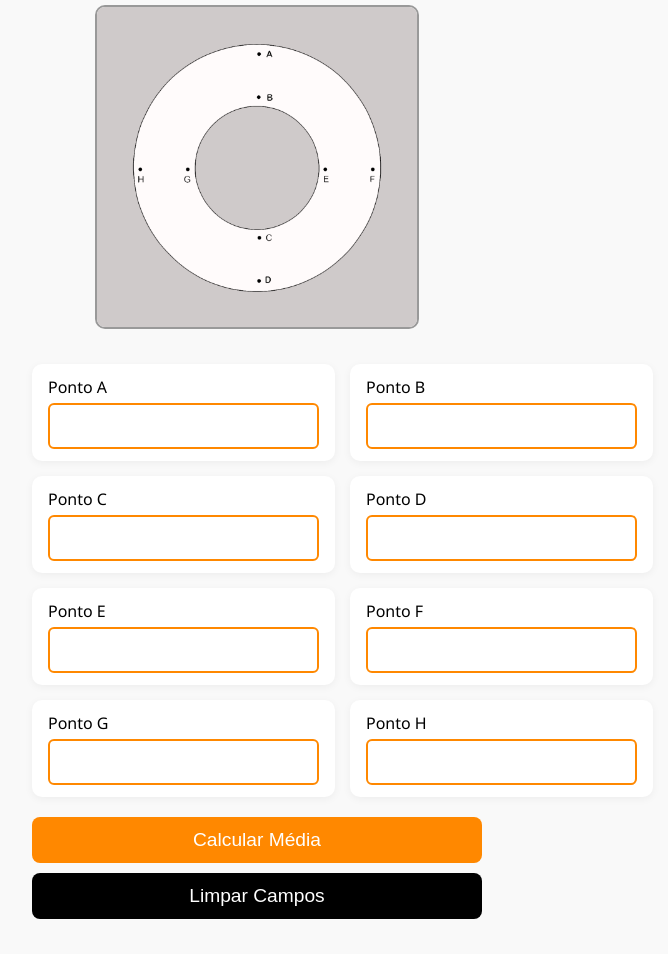
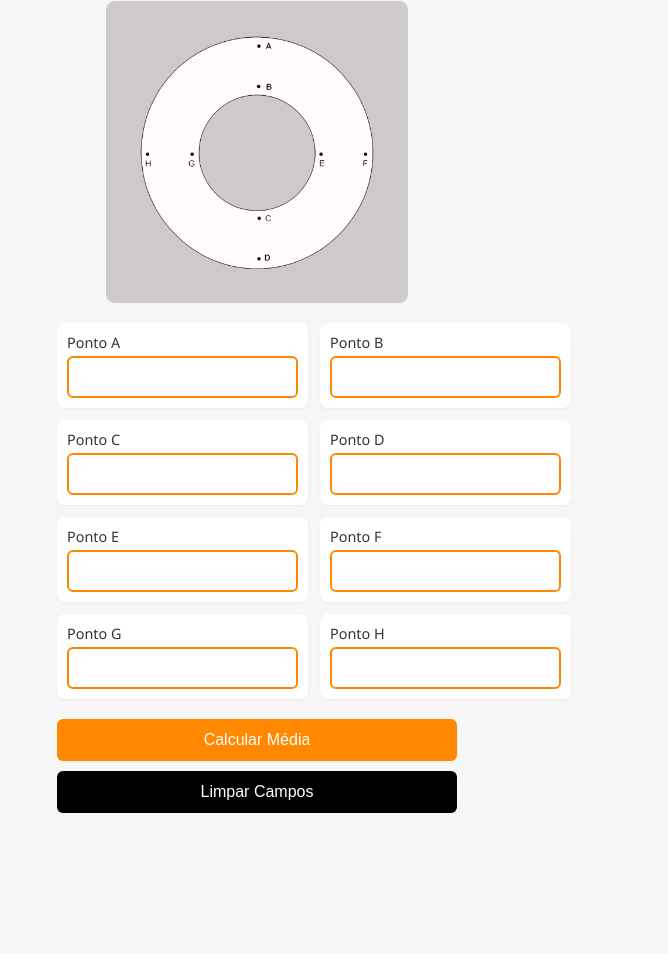
Before and after one commit to robertotuji/kojima_PWA, a plain HTML site: page index.html in a window 1280 px wide. Shown: the part 88-1042 px from the top of the page, without its empty margins (383-1051 px from the left). After the commit the page ends 936 px from the top, so only its background shows below. Drawn offline with Linux system fonts and the light colour scheme.

Commit message:
Add files via upload

```diff
--- a/index.html
+++ b/index.html
@@ -2,9 +2,9 @@
 <!DOCTYPE html>
 <html lang="pt-br">
 <head>
-  <meta charset="UTF-8" />
-  <meta name="viewport" content="width=device-width, initial-scale=1.0"/>
-  <title>Calculadora Média PWA</title>
+  <meta charset="UTF-8">
+  <meta name="viewport" content="width=device-width, initial-scale=1.0">
+  <title>Calculadora de Média dos Pontos</title>
   <link rel="manifest" href="manifest.json" />
   <meta name="theme-color" content="#ff8800" />
   <script>
@@ -15,7 +15,7 @@
   <style>
     body {
       font-family: "Segoe UI", sans-serif;
-      background-color: #f9f9f9;
+      background-color: #f6f6f6;
       margin: 0;
       padding: 20px;
       display: flex;
@@ -25,121 +25,119 @@
 
     h2 {
       text-align: center;
-      color: #000;
-      margin-bottom: 20px;
-    }
-
-    .image-container {
-      margin-bottom: 30px;
+      color: #111;
+      margin-bottom: 16px;
     }
 
     .image-container img {
-      width: 320px;
+      max-width: 100%;
+      width: 300px;
       height: auto;
-      max-width: 90vw;
-      border: 2px solid #999;
-      border-radius: 10px;
+      margin: 0 auto 20px auto;
+      display: block;
+      border: 1px solid #ccc;
+      border-radius: 8px;
     }
 
-    .input-grid {
+    .form-grid {
       display: grid;
       grid-template-columns: repeat(2, 1fr);
-      gap: 15px;
+      gap: 12px;
+      max-width: 400px;
       width: 100%;
-      max-width: 450px;
-      margin-bottom: 20px;
     }
 
-    .input-box {
-      background-color: #fff;
-      border-radius: 10px;
-      padding: 12px 16px;
-      box-shadow: 0 2px 8px rgba(0, 0, 0, 0.05);
+    .form-group {
       display: flex;
       flex-direction: column;
+      background: #fff;
+      padding: 10px;
+      border-radius: 8px;
+      box-shadow: 0 1px 3px rgba(0,0,0,0.05);
     }
 
-    .input-box label {
-      font-size: 1em;
-      margin-bottom: 5px;
-      color: #000;
+    .form-group label {
+      font-size: 0.9em;
+      margin-bottom: 4px;
+      color: #333;
     }
 
-    .input-box input {
-      font-size: 1.2em;
+    .form-group input {
       padding: 10px;
+      font-size: 1em;
       border: 2px solid #ff8800;
       border-radius: 6px;
     }
 
-    .input-box input:focus {
+    .form-group input:focus {
+      outline: none;
       border-color: #ff6f00;
-      outline: none;
     }
 
-    .btn-container {
+    .button-container {
       display: flex;
       flex-direction: column;
       gap: 10px;
+      margin-top: 20px;
       width: 100%;
-      max-width: 450px;
-      align-items: center;
+      max-width: 400px;
     }
 
     button {
-      width: 100%;
-      font-size: 1.2em;
       padding: 12px;
+      font-size: 1em;
       border: none;
-      border-radius: 8px;
+      border-radius: 6px;
+      color: #fff;
       cursor: pointer;
-      color: white;
+      transition: 0.2s ease;
     }
 
-    .btn-calculate {
+    .btn-primary {
       background-color: #ff8800;
     }
 
-    .btn-calculate:hover {
+    .btn-primary:hover {
       background-color: #ff6f00;
     }
 
-    .btn-clear {
+    .btn-secondary {
       background-color: #000000;
     }
 
-    .btn-clear:hover {
+    .btn-secondary:hover {
       background-color: #333333;
     }
 
     #resultado {
       margin-top: 15px;
-      font-size: 1.3em;
-      color: #000;
+      font-size: 1.2em;
       font-weight: bold;
+      color: #333;
+      text-align: center;
     }
   </style>
 </head>
 <body>
   <h2>Calculadora de Média dos Pontos</h2>
   <div class="image-container">
-    <img src="doramu.png" alt="Diagrama técnico com pontos A a H" />
+    <img src="doramu.png" alt="Diagrama técnico com pontos A a H">
   </div>
 
-  <div class="input-grid">
-    <div class="input-box"><label for="A">Ponto A</label><input type="text" id="A" oninput="nextField(event, 'B')"></div>
-    <div class="input-box"><label for="B">Ponto B</label><input type="text" id="B" oninput="nextField(event, 'C')"></div>
-    <div class="input-box"><label for="C">Ponto C</label><input type="text" id="C" oninput="nextField(event, 'D')"></div>
-    <div class="input-box"><label for="D">Ponto D</label><input type="text" id="D" oninput="nextField(event, 'E')"></div>
-    <div class="input-box"><label for="E">Ponto E</label><input type="text" id="E" oninput="nextField(event, 'F')"></div>
-    <div class="input-box"><label for="F">Ponto F</label><input type="text" id="F" oninput="nextField(event, 'G')"></div>
-    <div class="input-box"><label for="G">Ponto G</label><input type="text" id="G" oninput="nextField(event, 'H')"></div>
-    <div class="input-box"><label for="H">Ponto H</label><input type="text" id="H"></div>
+  <div class="form-grid">
+    <div class="form-group"><label for="A">Ponto A</label><input type="text" id="A" oninput="nextField(event, 'B')"></div>
+    <div class="form-group"><label for="B">Ponto B</label><input type="text" id="B" oninput="nextField(event, 'C')"></div>
+    <div class="form-group"><label for="C">Ponto C</label><input type="text" id="C" oninput="nextField(event, 'D')"></div>
+    <div class="form-group"><label for="D">Ponto D</label><input type="text" id="D" oninput="nextField(event, 'E')"></div>
+    <div class="form-group"><label for="E">Ponto E</label><input type="text" id="E" oninput="nextField(event, 'F')"></div>
+    <div class="form-group"><label for="F">Ponto F</label><input type="text" id="F" oninput="nextField(event, 'G')"></div>
+    <div class="form-group"><label for="G">Ponto G</label><input type="text" id="G" oninput="nextField(event, 'H')"></div>
+    <div class="form-group"><label for="H">Ponto H</label><input type="text" id="H"></div>
   </div>
 
-  <div class="btn-container">
-    <button class="btn-calculate" onclick="calcularMedia()">Calcular Média</button>
-    <button class="btn-clear" onclick="limparCampos()">Limpar Campos</button>
+  <div class="button-container">
+    <button class="btn-primary" onclick="calcularMedia()">Calcular Média</button>
+    <button class="btn-secondary" onclick="limparCampos()">Limpar Campos</button>
   </div>
 
   <div id="resultado"></div>
```
